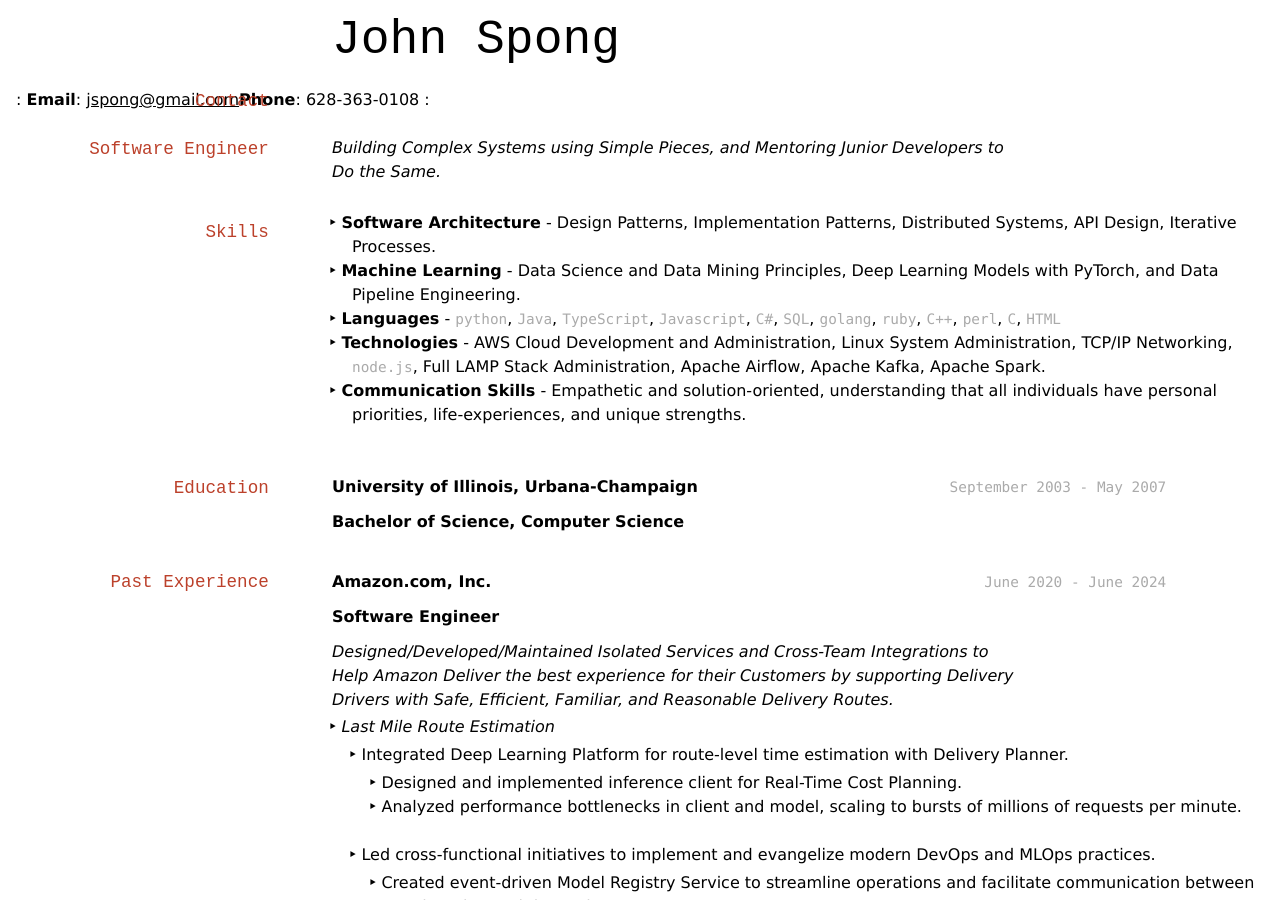
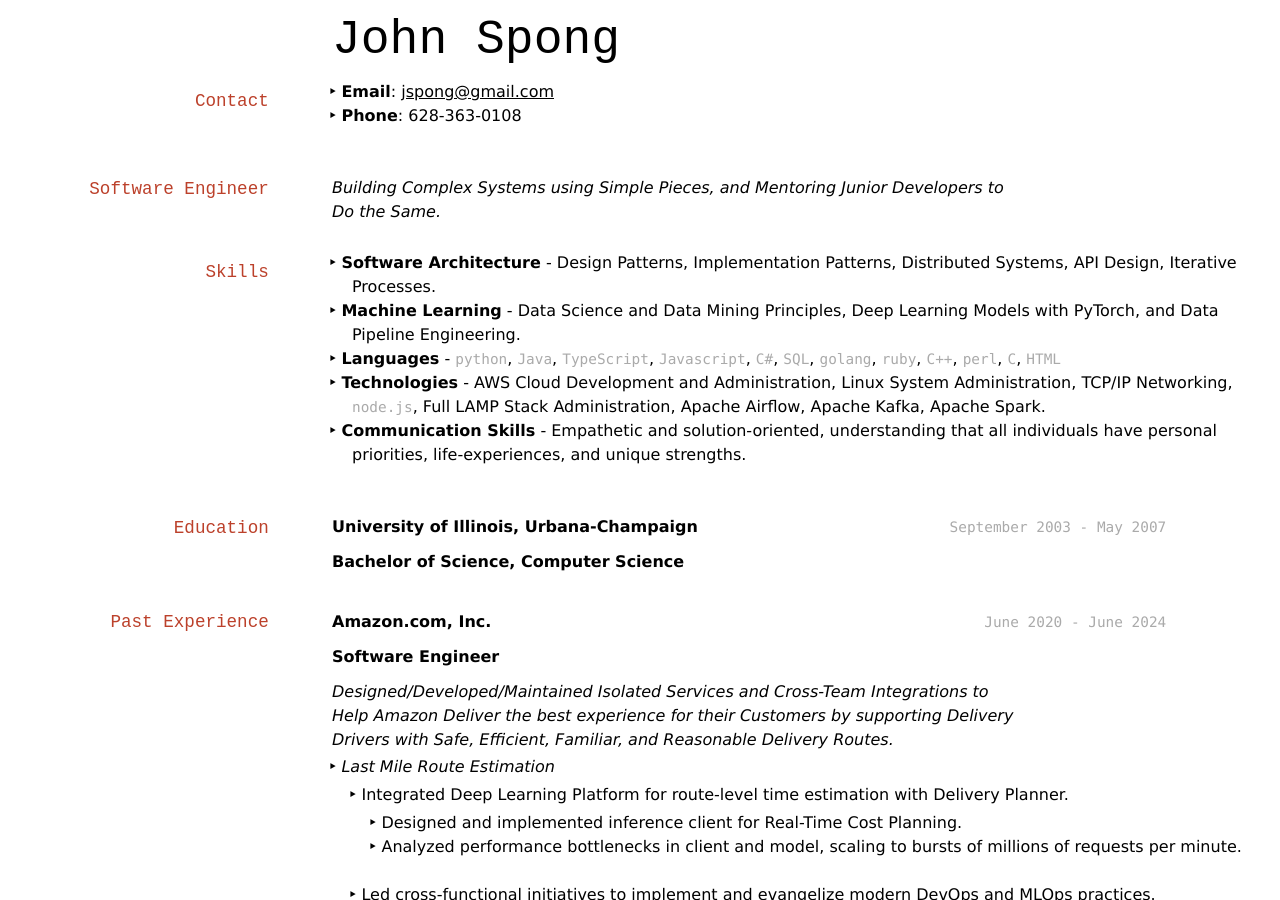
Before and after one commit to jspong/jspong.github.io, a Jekyll site: the page built from resume.md, in a window 1280 px wide and 900 px high. Built offline with Jekyll 4.4.1, drawn with Linux system fonts in a browser that asks for light colours.

Commit message:
tables don't work; use list

```diff
--- a/resume.md
+++ b/resume.md
@@ -9,10 +9,10 @@ Using the wonderful layout from https://github.com/elipapa/markdown-cv/
 
 # John Spong
 
-
 ## Contact
 
-|: **Email**: [jspong@gmail.com](mailto:jspong@gmail.com) | **Phone**: 628-363-0108 :|
+* **Email**: [jspong@gmail.com](mailto:jspong@gmail.com)
+* **Phone**: 628-363-0108
 
 ## Software Engineer
 
```
